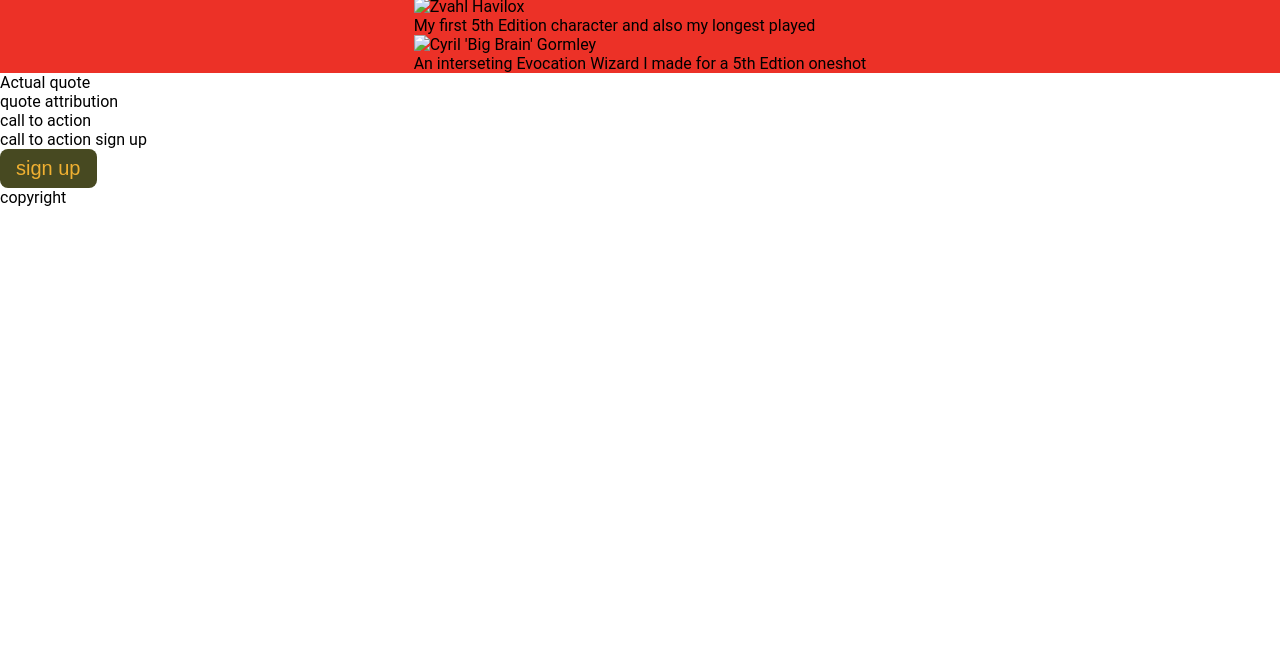
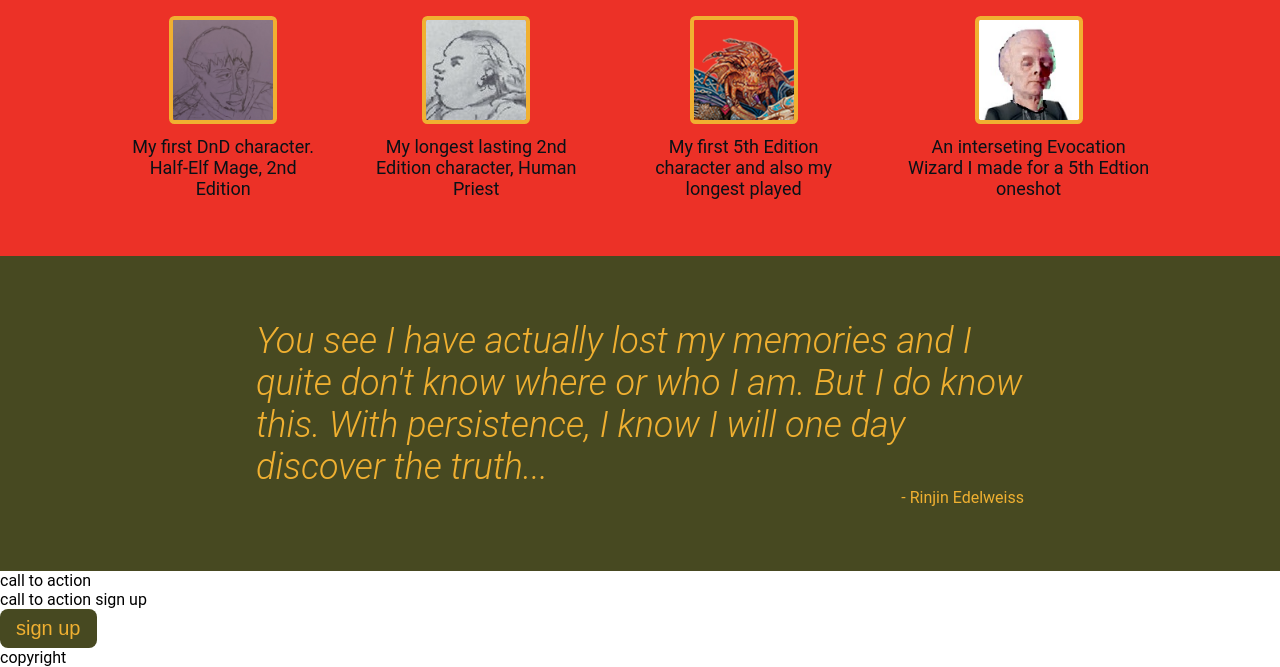
Before and after one commit to thenormboy/dead-dnd-characters, a plain HTML site: page index.html in a window 1280 px wide. Shown: the part 595-1262 px from the top of the page. Before the commit the page ends 802 px from the top, so only its background shows below. Drawn offline with Linux system fonts and the light colour scheme.

Commit message:
finished styling the pictures and quote sections

```diff
--- a/index.html
+++ b/index.html
@@ -30,27 +30,27 @@
             <div class="title">Information!</div>
             <div class="container">
                 <div>
-                    <img src="" alt="Ebrum Coziub">
+                    <img src="./images/ebrum.jpg" alt="Ebrum Coziub">
                     <div class="text">My first DnD character. Half-Elf Mage, 2nd Edition</div>
                 </div>
                 <div>
-                    <img src="" alt="Father Fargus Bigsby">
+                    <img src="./images/father-bigsby.png" alt="Father Fargus Bigsby">
                     <div class="text">My longest lasting 2nd Edition character, Human Priest</div>
                 </div>
                 <div>
-                    <img src="" alt="Zvahl Havilox">
+                    <img src="./images/zvahl.png" alt="Zvahl Havilox">
                     <div class="text">My first 5th Edition character and also my longest played</div>
                 </div>
                 <div>
-                    <img src="" alt="Cyril 'Big Brain' Gormley">
+                    <img src="./images/gormley.png" alt="Cyril 'Big Brain' Gormley">
                     <div class="text">An interseting Evocation Wizard I made for a 5th Edtion oneshot</div>
                 </div>
             </div>
         </div>
 
         <div class="quote">
-            <div>Actual quote</div>
-            <div>quote attribution</div>
+            <div class="quoteact">You see I have actually lost my memories and I quite don't know where or who I am. But I do know this. With persistence, I know I will one day discover the truth...</div>
+            <div class="quoteatt">- Rinjin Edelweiss</div>
         </div>
 
         <div class="signup">
--- a/style.css
+++ b/style.css
@@ -87,4 +87,58 @@ button {
     display: flex;
     flex-direction: column;
     align-items: center;
+    padding: 40px 128px;
 }
+
+.container {
+    display: flex;
+    justify-content: center;
+    gap: 52px;
+    flex-basis: 200px;
+}
+
+.title {
+    font-size: 36px;
+    font-weight: 800;
+    color: #f0b031;
+    margin-bottom: 32px;
+}
+
+.container img {
+    height: 100px;
+    width: 100px;
+    border: 4px solid #f0b031;
+    border-radius: 5%;
+    margin-bottom: 12px;
+}
+
+.container div {
+    display: flex;
+    flex-direction: column;
+    align-items: center;
+}
+
+.text {
+    text-align: center;
+    color:#091117;
+    font-size: 18px;
+}
+
+.quote {
+    background: #474921;
+    display: flex;
+    flex-direction: column;
+    padding: 64px 256px;
+}
+
+.quoteact {
+    color: #f0b031;
+    font-size: 36px;
+    font-style: italic;
+    font-weight: 300;
+}
+
+.quoteatt {
+    color: #f0b031;
+    align-self: flex-end;
+}
```
Also changed, not shown: images/ebrum.jpg (added), images/father-bigsby.png (added), images/gormley.png (added), images/zvahl.png (added).
